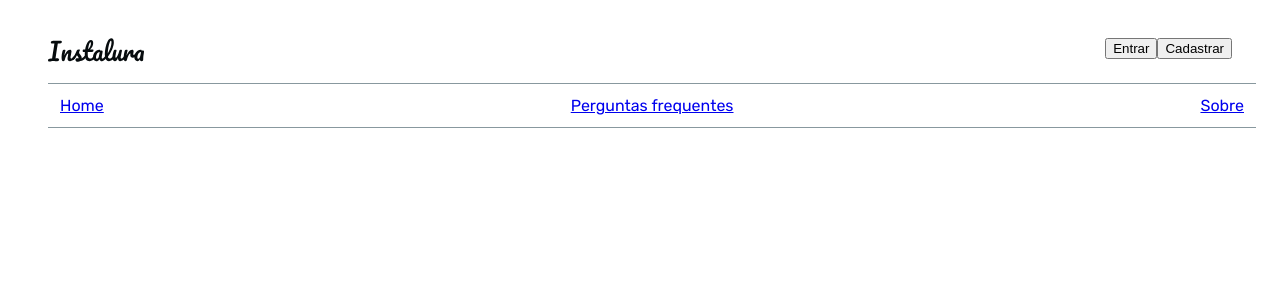
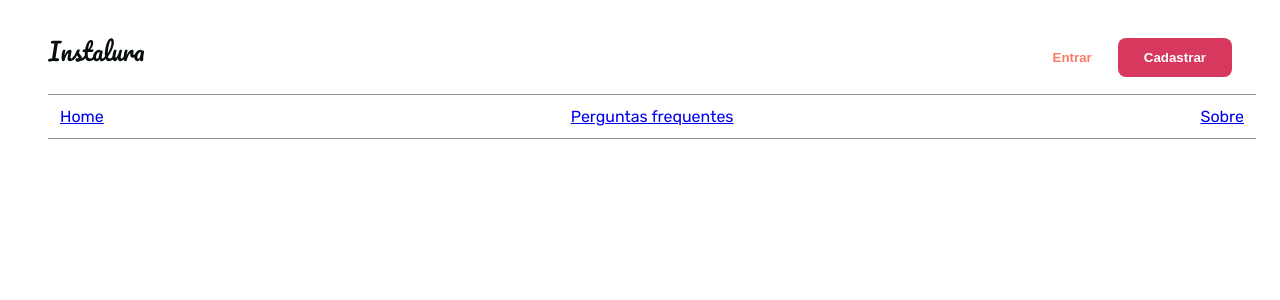
Before and after one commit to ivorafael/bootcamp-instalura, a Next.js app: page / in a window 1280 px wide. Shown: the top 300 px of the page. Built offline with nearby package versions, Linux system fonts and the light colour scheme.

Commit message:
📦  Replaces native button to Button component

```diff
--- a/src/components/commons/Menu/Menu.js
+++ b/src/components/commons/Menu/Menu.js
@@ -2,6 +2,7 @@ import React from 'react'
 
 import { MenuWrapper } from './styles/MenuWrapper'
 import Logo from '../../../theme/Logo'
+import Button from '../Button/Button'
 
 //- - - - - - - - - - - - - - - - - - - - - - - - - - - - - - - - - - - - - - - - - - - - - - - -
 
@@ -33,8 +34,8 @@ const Menu = () => (
     </MenuWrapper.PrimaryNav>
 
     <MenuWrapper.AuxNav>
-      <button>Entrar</button>
-      <button>Cadastrar</button>
+      <Button variant="secondary.main" ghost>Entrar</Button>
+      <Button variant="primary.main">Cadastrar</Button>
     </MenuWrapper.AuxNav>
   </MenuWrapper>
 )
```
